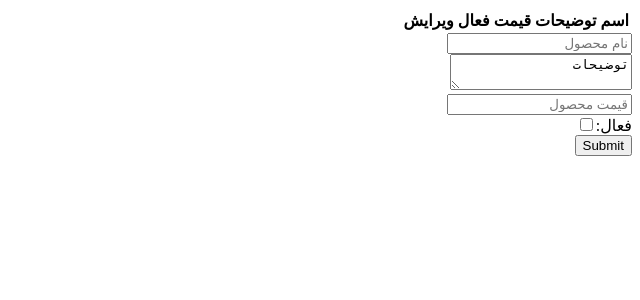
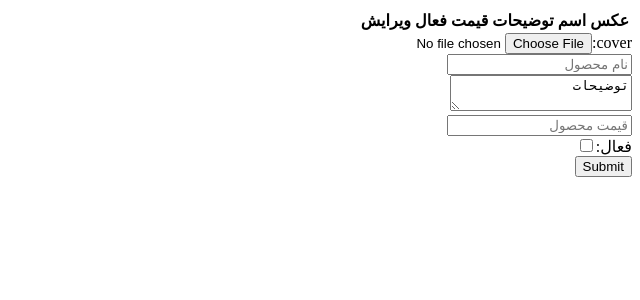
Before and after one commit to somayeabiri647-hue/online-shop, a Flask app: page /admin/dashboard/products in a window 1280 px wide. Shown: the top 300 px of the page, without its empty margins (640-1280 px from the left). Run offline with Flask 3, Linux system fonts and the light colour scheme; the visitor is signed in with stand-in values (Sample User, id 1); data that the repository does not hold is empty; some libraries are stand-ins or nearby versions.

Commit message:
update project

```diff
--- a/blueprint/admin.py
+++ b/blueprint/admin.py
@@ -3,7 +3,8 @@ import config
 from models.product import product
 from extention import db
 from models.product import product as Product
-
+import os
+from flask import current_app
 
 app = Blueprint("admin", __name__)
 
@@ -48,7 +49,7 @@ def products():
         description = request.form.get("description" , None)
         price = request.form.get("price" , None)
         active = request.form.get("active" , None)
-
+        file = request.files.get("cover", None)
 
 
         p = product(name=name, description=description, price=price)
@@ -61,6 +62,7 @@ def products():
         db.session.add(p)
         db.session.commit()
 
+        file.save(f"./static/cover/{p.id}.jpg")
         return "done"
 
 
@@ -76,6 +78,9 @@ def edit_product(id):
         description = request.form.get("description" , None)
         price = request.form.get("price" , None)
         active = request.form.get("active" , None)
+        file = request.files.get("cover", None)
+
+
 
         product.name = name
         product.description = description
@@ -88,4 +93,7 @@ def edit_product(id):
 
         db.session.commit()
 
+        if file != None :
+            file.save(f"static/cover/{product.id}.jpg")
+
         return redirect(url_for("admin.edit_product" , id=id))
--- a/models/product.py
+++ b/models/product.py
@@ -5,7 +5,7 @@ import models.user
 class product(db.Model):
     __tablename__ = 'product'
     id = Column(Integer, primary_key = True)
-    name = Column(String, unique = True, nullable = False, index = True)
+    name = Column(String, nullable = False, index = True)
     description = Column(String(11), nullable = False, index = True)
     price = Column(Integer, nullable = False, index = True)
     active = Column(Integer, nullable = False, index = True)
--- a/templates/admin/edit-product.html
+++ b/templates/admin/edit-product.html
@@ -4,8 +4,11 @@
 {% endblock %}
 {% block body%}
 
-<form action="#" method="post">
+
+    <img style="width:500px" src="/static/cover/{{ product.id }}.jpg">
+    <form action="#" method="post" enctype="multipart/form-data">
         <input type="hidden" name="csrf_token" value="{{ csrf_token() }}"/>
+        <label>cover:</label><input type="file" name="cover"><br>
         <input type="text" name="name" value="{{ product.name }}" placeholder="نام محصول"><br>
         <textarea name="description" placeholder="توضیحات">{{ product.description }}</textarea><br>
         <input type="number" value="{{ product.price }}" name="price" placeholder="قیمت محصول">
--- a/templates/admin/products.html
+++ b/templates/admin/products.html
@@ -6,6 +6,7 @@
 
 <table>
 <tr>
+    <th>عکس</th>
     <th>اسم</th>
     <th>توضیحات</th>
     <th>قیمت</th>
@@ -15,6 +16,7 @@
 
 {% for p in products %}
     <tr>
+        <td><img style="width:50px" src="/static/cover/{{ p.id }}.jpg"></td>
         <td>{{ p.name }}</td>
         <td>{{ p.description }}</td>
         <td>{{ p.price }}</td>
@@ -25,8 +27,9 @@
 
 </table>
 
-<form action="#" method="post">
+<form action="#" method="post"  enctype="multipart/form-data">
     <input type="hidden" name="csrf_token" value="{{ csrf_token() }}"/>
+    <label>cover:</label><input type="file" name="cover"><br>
     <input type="text" name="name" placeholder="نام محصول"><br>
     <textarea name="description" placeholder="">توضیحات</textarea><br>
     <input type="number" name="price" placeholder="قیمت محصول"><br>
```
Also changed, not shown: templates/product.html (+7 -3 lines), instance/database.db, static/cover/10.jpg (added). Lines whose indentation alone changed are shown as unchanged.
